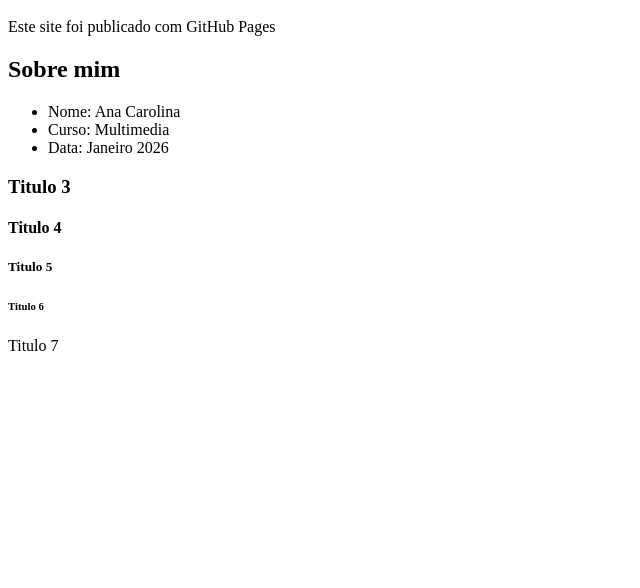
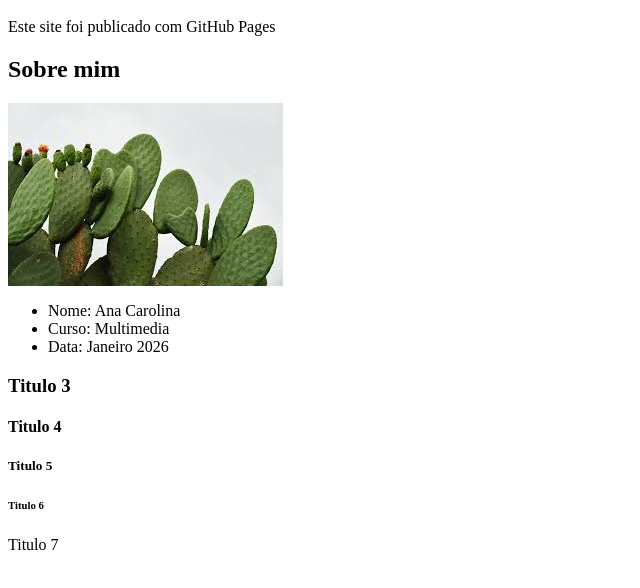
Before and after one commit to anacarolinasm0110-prog/UC00507, a plain HTML site: page index.html in a window 1280 px wide. Shown: the part 48-636 px from the top of the page, without its empty margins (0-640 px from the left). Drawn offline with Linux system fonts and the light colour scheme.

Commit message:
index.html

```diff
--- a/index.html
+++ b/index.html
@@ -6,6 +6,7 @@
     <h1>Bem vindo ao meu site</h1>
     <p>Este site foi publicado com GitHub Pages</p> <!-- parágrafo -->
     <h2>Sobre mim</h2>
+    <img src="transferir.jpg">
     <ul> <!-- lista não ordenanda -->
       <li>Nome: Ana Carolina</li> <!-- cria uma lista -->
       <li>Curso: Multimedia</li>
```
